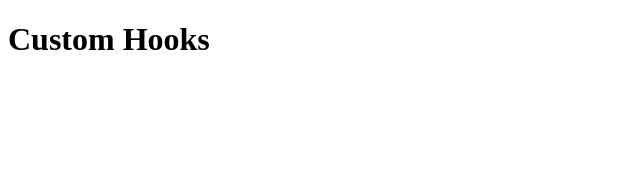
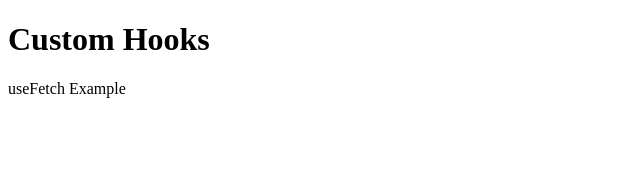
Before and after one commit to Farahat612/brad-react, a React (Create React App) app in the folder custom-hooks/: page / in a window 1280 px wide. Shown: the top 170 px of the page, without its empty margins (0-640 px from the left). Built offline with nearby package versions, Linux system fonts and the light colour scheme.

Commit message:
rebuilt the component

```diff
--- a/custom-hooks/src/App.js
+++ b/custom-hooks/src/App.js
@@ -1,7 +1,10 @@
+import CustomHookExample1 from './components/CustomHookExample1'
+
 function App() {
   return (
     <div className='App'>
       <h1>Custom Hooks</h1>
+      <CustomHookExample1 />
     </div>
   )
 }
--- /dev/null
+++ b/custom-hooks/src/components/CustomHookExample1.jsx
@@ -0,0 +1,7 @@
+import useFetch from '../hooks/useFetch'
+
+const CustomHookExample1 = () => {
+  return <div>useFetch Example</div>
+}
+
+export default CustomHookExample1
```
Also changed, not shown: custom-hooks/src/components/useFetchExample.jsx (deleted).
